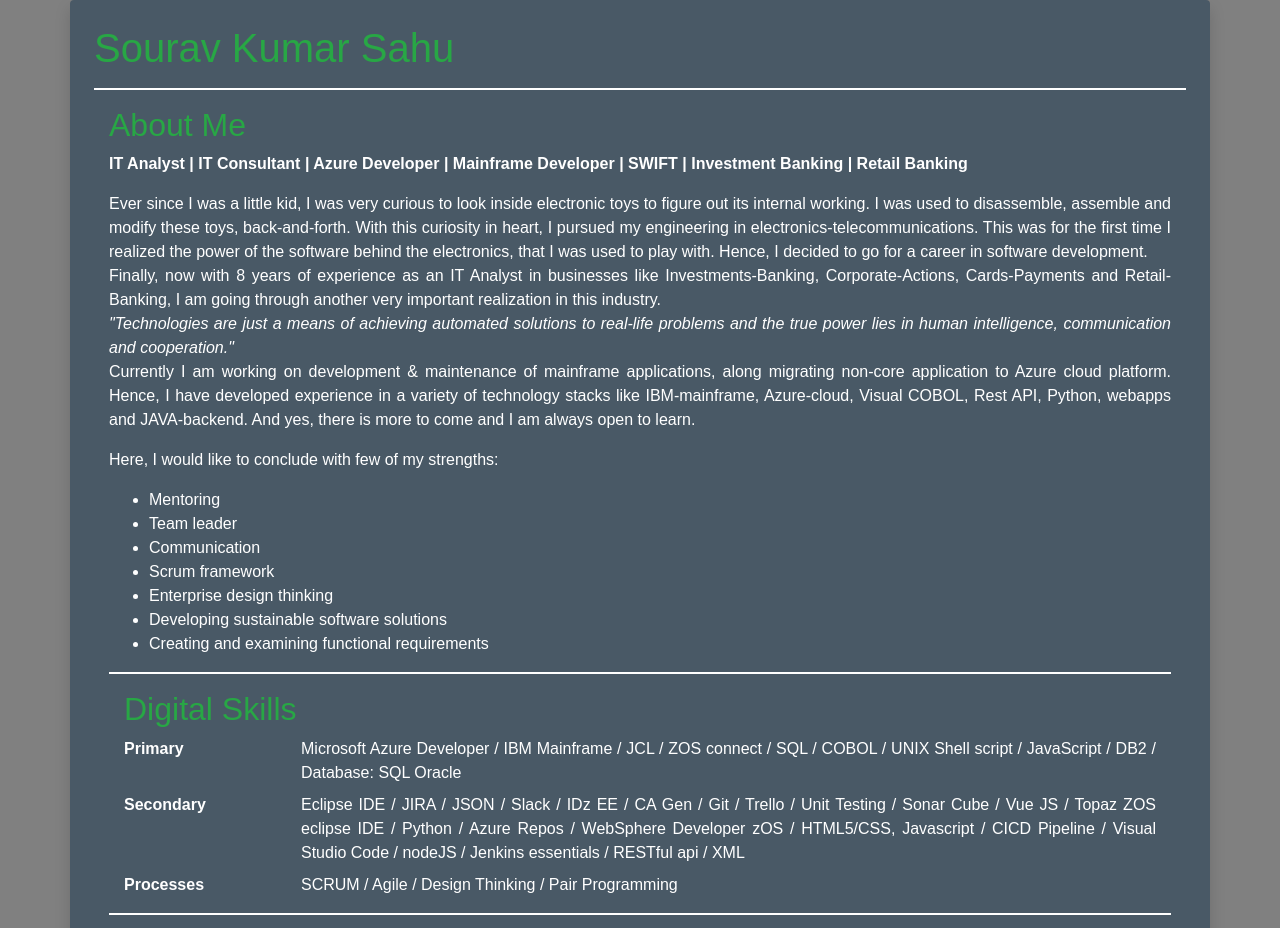
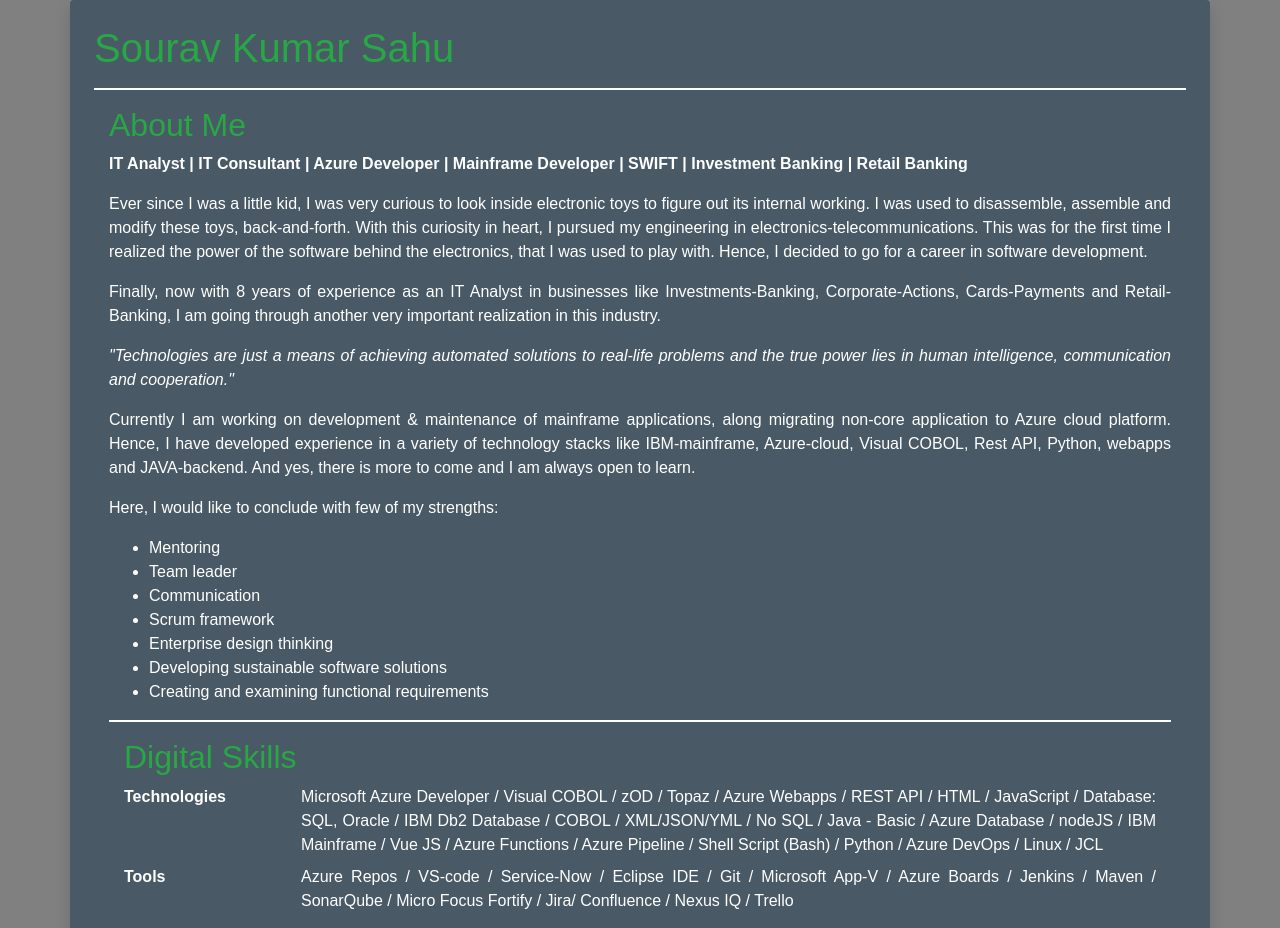
Before and after one commit to SouravKumarSahu/SouravKsahu.azure.webapp, a website: page public/index.html in a window 1280 px wide. Shown: the top 928 px of the page. Drawn offline with nearby package versions, Linux system fonts and the light colour scheme; a script that the page names is missing.

Commit message:
updated digital skills

```diff
--- a/public/pagehome.html
+++ b/public/pagehome.html
@@ -33,19 +33,21 @@
       With this curiosity in heart, I pursued my engineering in electronics-telecommunications. This was for the first
       time I realized the power of the software behind the electronics, that I was used to play with. Hence, I decided
       to go for a career in software development.
-      <br>
+    </p>
+    <p>
       Finally, now with 8 years of experience as an IT Analyst in businesses like Investments-Banking,
       Corporate-Actions, Cards-Payments and Retail-Banking, I am going through another very important realization in
       this industry.
-      <br>
+    </p>
+    <p>
       <i>"Technologies are just a means of achieving automated solutions to real-life problems and the true power lies
         in human intelligence, communication and cooperation."</i>
-      <br>
+    </p>
+    <p>
       Currently I am working on development & maintenance of mainframe applications, along migrating non-core
       application to Azure cloud platform.
       Hence, I have developed experience in a variety of technology stacks like IBM-mainframe, Azure-cloud, Visual
       COBOL, Rest API, Python, webapps and JAVA-backend. And yes, there is more to come and I am always open to learn.
-      <br>
 
     </p>
     <p>
@@ -65,29 +67,22 @@
     <div class="container">
       <h2 class="text-success">Digital Skills</h2>
       <div class="row">
-        <div class="col-2"><b>Primary</b>
+        <div class="col-2"><b>Technologies</b>
         </div>
         <div class="col-10">
-          Microsoft Azure Developer / IBM Mainframe / JCL / ZOS connect / SQL / COBOL / UNIX Shell script / JavaScript /
-          DB2 / Database: SQL Oracle
+          Microsoft Azure Developer / Visual COBOL / zOD / Topaz / Azure Webapps / REST API / HTML / JavaScript /
+          Database: SQL,
+          Oracle / IBM Db2 Database / COBOL / XML/JSON/YML / No SQL / Java - Basic / Azure Database / nodeJS / IBM
+          Mainframe / Vue JS / Azure Functions / Azure Pipeline / Shell Script (Bash) / Python / Azure DevOps / Linux /
+          JCL
         </div>
       </div>
       <div class="row mt-2">
-        <div class="col-2"><b>Secondary</b>
+        <div class="col-2"><b>Tools</b>
         </div>
         <div class="col-10">
-          Eclipse IDE / JIRA / JSON / Slack / IDz EE / CA Gen / Git / Trello
-          / Unit Testing / Sonar Cube / Vue JS / Topaz ZOS eclipse IDE / Python / Azure Repos / WebSphere Developer zOS
-          / HTML5/CSS, Javascript
-          / CICD Pipeline / Visual Studio Code / nodeJS / Jenkins essentials /
-          RESTful api / XML
-        </div>
-      </div>
-      <div class="row mt-2">
-        <div class="col-2"><b>Processes</b>
-        </div>
-        <div class="col-10">
-          SCRUM / Agile / Design Thinking / Pair Programming
+          Azure Repos / VS-code / Service-Now / Eclipse IDE / Git / Microsoft App-V / Azure Boards / Jenkins / Maven /
+          SonarQube / Micro Focus Fortify / Jira/ Confluence / Nexus IQ / Trello
         </div>
       </div>
     </div>
```
